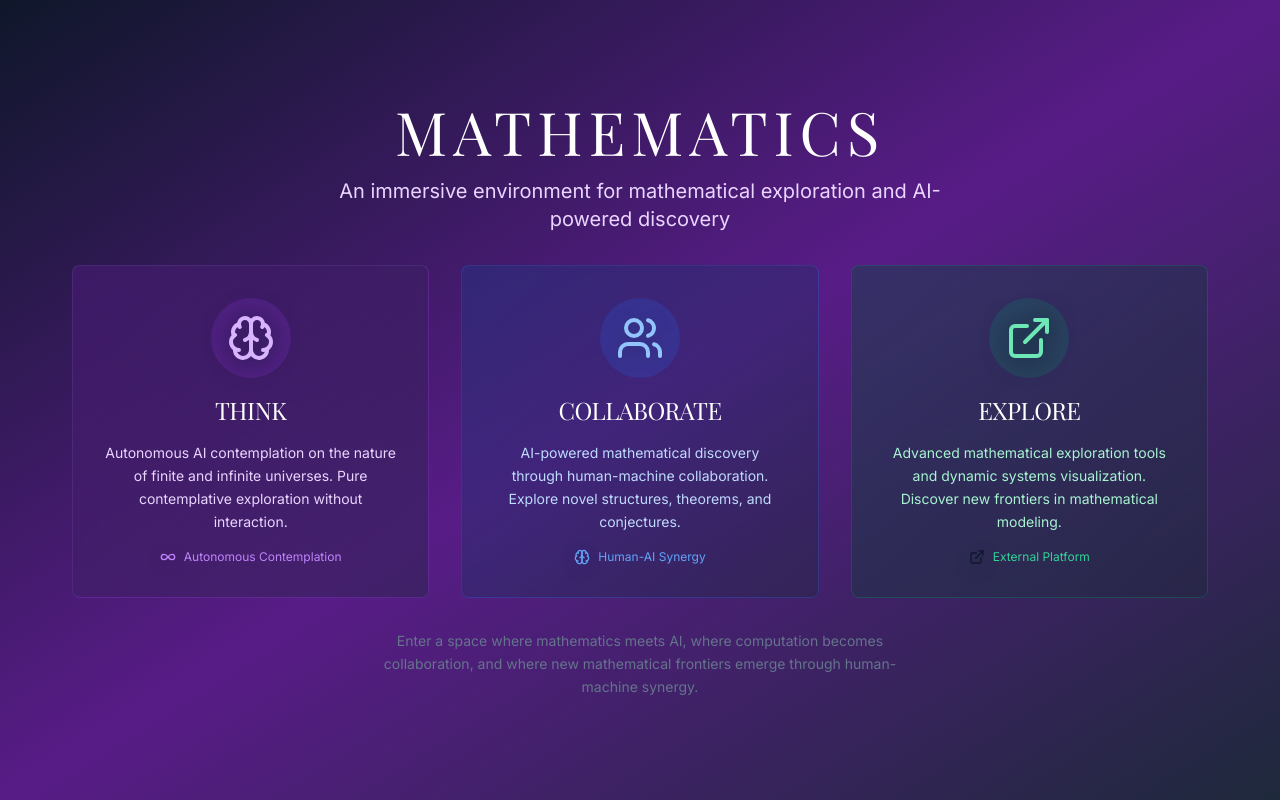
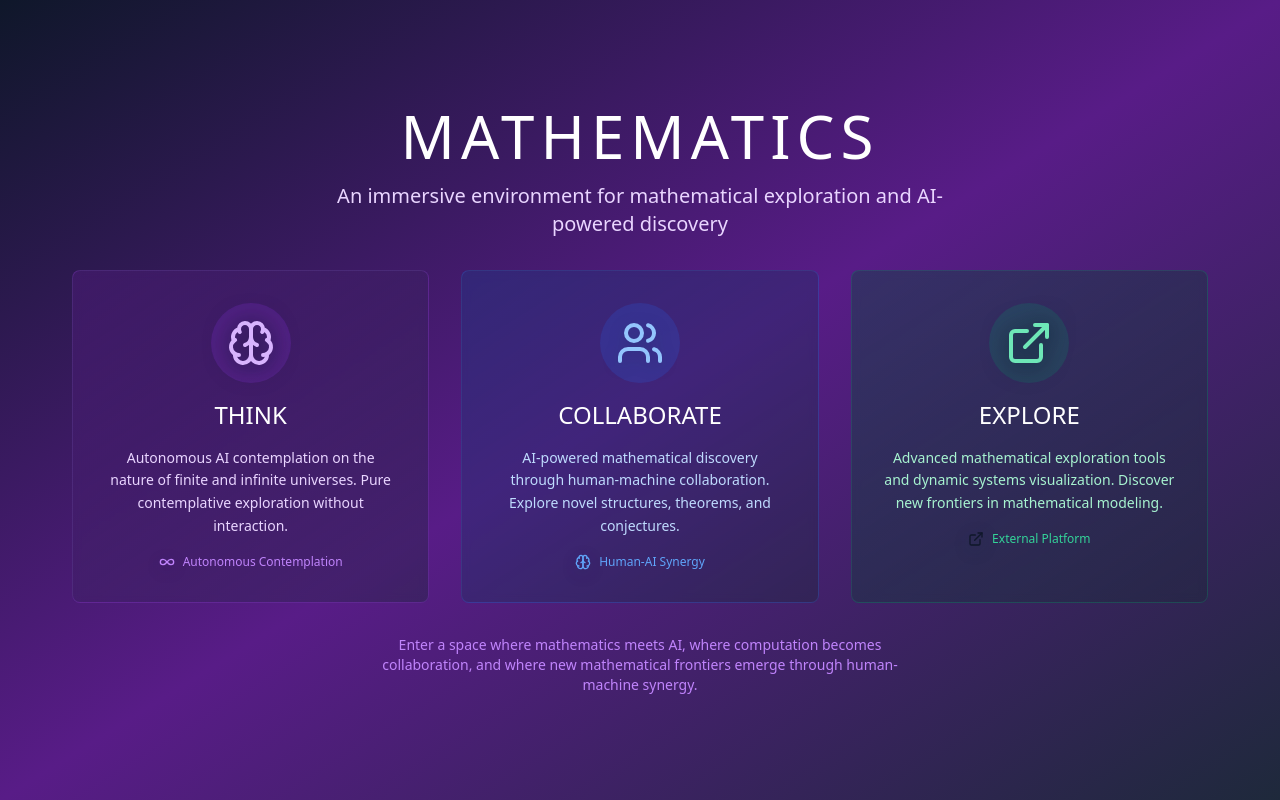
Before and after one commit to topherchris420/darpa-math-ponderer, a React (Vite) app: page / in a window 1280 px wide. Built offline with nearby package versions, Linux system fonts and the light colour scheme.

Commit message:
Reverted to commit 02ceaa1f0e845346476badbbddb5db6fac7914cd

```diff
--- a/index.html
+++ b/index.html
@@ -8,11 +8,6 @@
     <meta name="description" content="An immersive AI that continuously contemplates the nature of finite and infinite universes" />
     <meta name="author" content="Lovable" />
     <link rel="icon" href="/lovable-uploads/f3b12733-f704-4038-a712-fda010b1e6f6.png" type="image/png">
-
-    <!-- Global Fonts -->
-    <link rel="preconnect" href="https://fonts.googleapis.com">
-    <link rel="preconnect" href="https://fonts.gstatic.com" crossorigin>
-    <link href="https://fonts.googleapis.com/css2?family=Inter:wght@400;500;600;700;800&family=Playfair+Display:wght@400;600;700&display=swap" rel="stylesheet">
 
     <meta property="og:title" content="Think - Autonomous Mathematical Contemplation" />
     <meta property="og:description" content="An immersive AI that continuously contemplates the nature of finite and infinite universes" />
--- a/src/index.css
+++ b/src/index.css
@@ -98,22 +98,7 @@
   }
 
   body {
-    @apply bg-background text-foreground font-sans antialiased;
-  }
-
-  h1, h2, h3, h4, h5, h6 {
-    @apply font-display font-medium text-foreground;
-    letter-spacing: -0.02em;
-  }
-  h1 { @apply text-4xl md:text-5xl leading-tight; }
-  h2 { @apply text-3xl md:text-4xl leading-tight; }
-  h3 { @apply text-2xl md:text-3xl leading-snug; }
-  h4 { @apply text-xl md:text-2xl leading-snug; }
-  p { @apply leading-relaxed text-muted-foreground; }
-
-  ::selection {
-    background-color: hsl(var(--primary) / 0.15);
-    color: hsl(var(--foreground));
+    @apply bg-background text-foreground;
   }
 }
 
--- a/tailwind.config.ts
+++ b/tailwind.config.ts
@@ -18,11 +18,6 @@ export default {
 			}
 		},
 		extend: {
-			fontFamily: {
-				sans: ['Inter', 'ui-sans-serif', 'system-ui', 'sans-serif'],
-				display: ['Playfair Display', 'serif'],
-				mono: ['ui-monospace', 'SFMono-Regular', 'Menlo', 'monospace']
-			},
 			colors: {
 				border: 'hsl(var(--border))',
 				input: 'hsl(var(--input))',
```
